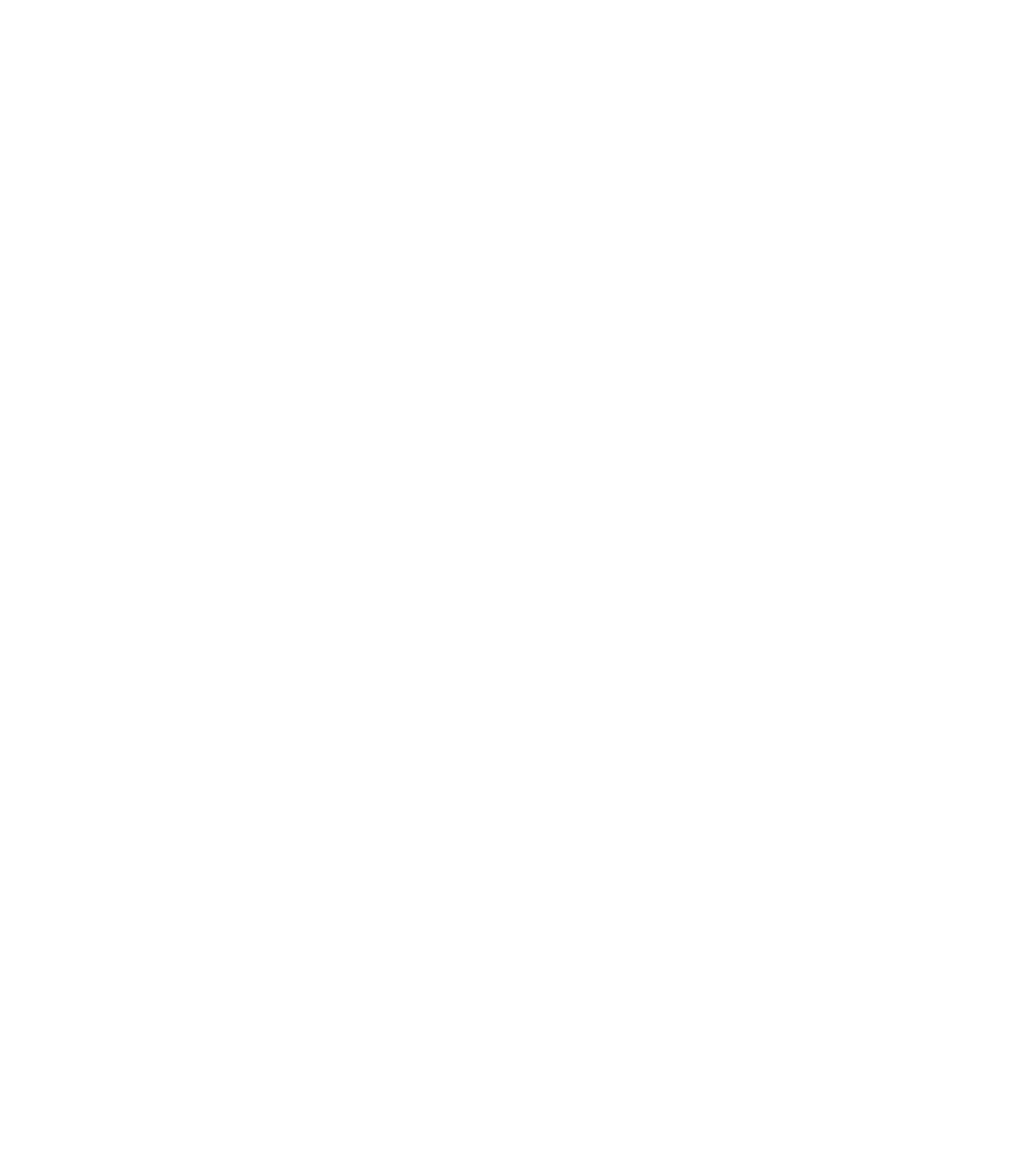
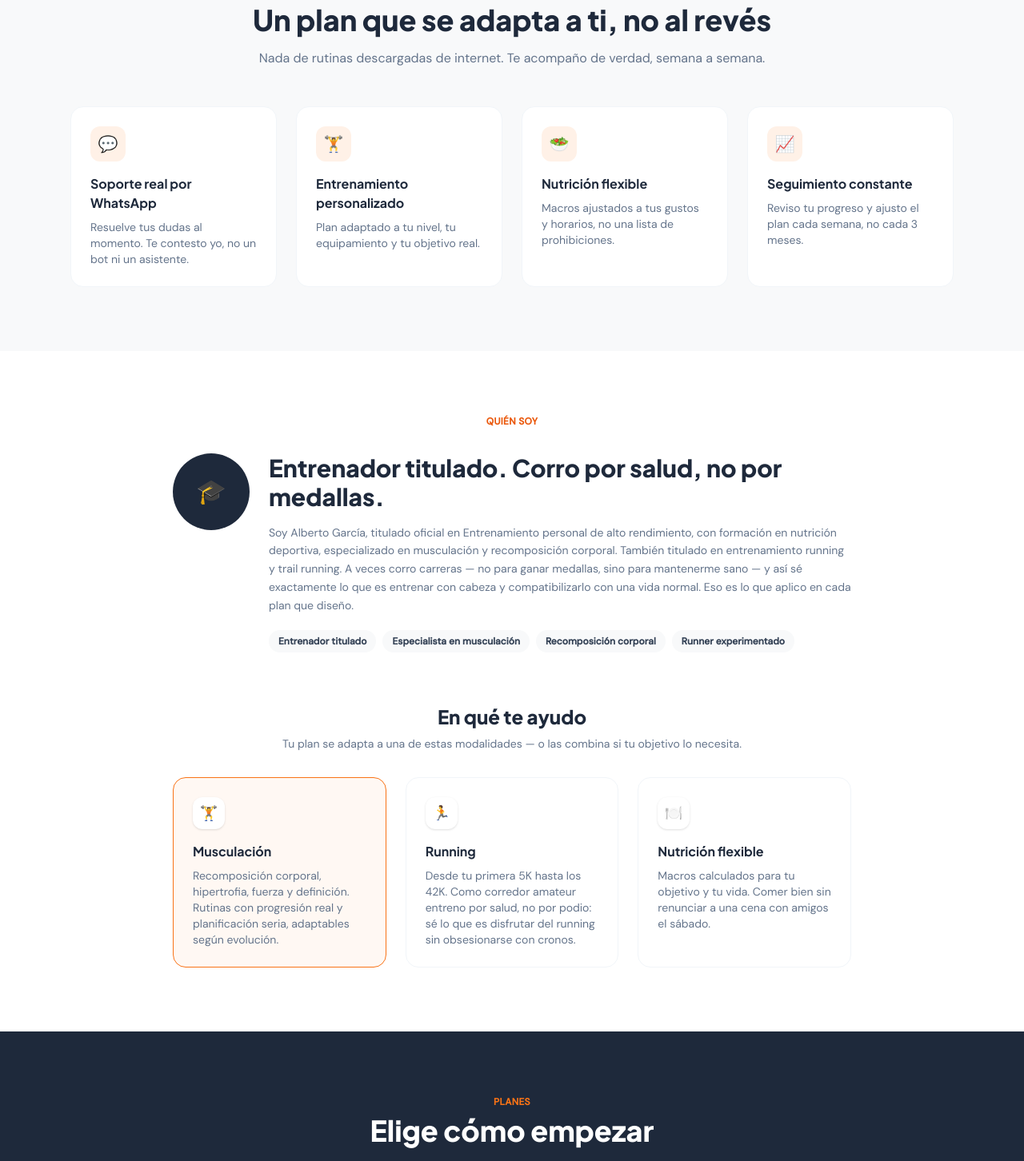
Before and after one commit to algarciasi/logicafit, a React (Vite) app: page / in a window 1280 px wide. Shown: the part 900-2352 px from the top of the page at 80% size. Before the commit the page ends 801 px from the top, so only its background shows below. Built offline with nearby package versions, Linux system fonts and the light colour scheme.

Commit message:
como trabajo

```diff
--- /dev/null
+++ b/src/components/About.jsx
@@ -0,0 +1,96 @@
+const CREDENTIALS = [
+  'Entrenador titulado',
+  'Especialista en musculación',
+  'Recomposición corporal',
+  'Runner experimentado',
+]
+
+const SPECIALTIES = [
+  {
+    icon: '🏋️',
+    title: 'Musculación',
+    highlight: true,
+    body: 'Recomposición corporal, hipertrofia, fuerza y definición. Rutinas con progresión real y planificación seria, adaptables según evolución.',
+  },
+  {
+    icon: '🏃',
+    title: 'Running',
+    body: 'Desde tu primera 5K hasta los 42K. Como corredor amateur entreno por salud, no por podio: sé lo que es disfrutar del running sin obsesionarse con cronos.',
+  },
+  {
+    icon: '🍽️',
+    title: 'Nutrición flexible',
+    body: 'Macros calculados para tu objetivo y tu vida. Comer bien sin renunciar a una cena con amigos el sábado.',
+  },
+]
+
+export default function About() {
+  return (
+    <section id="sobre-mi" className="bg-white py-20">
+      <div className="mx-auto max-w-4xl px-6">
+        <p className="text-center text-xs font-semibold uppercase tracking-wide text-orange-dark">
+          Quién soy
+        </p>
+
+        <div className="mt-8 flex flex-col items-center gap-6 text-center sm:flex-row sm:items-start sm:text-left">
+          <div className="flex h-24 w-24 shrink-0 items-center justify-center rounded-full bg-navy text-3xl text-white">
+            🎓
+          </div>
+          <div>
+            <h2 className="font-display text-2xl font-extrabold text-navy sm:text-3xl">
+              Entrenador titulado. Corro por salud, no por medallas.
+            </h2>
+            <p className="mt-4 text-sm leading-relaxed text-text-secondary">
+              Soy Alberto García, titulado oficial en Entrenamiento personal de
+              alto rendimiento, con formación en nutrición deportiva,
+              especializado en musculación y recomposición corporal. También
+              titulado en entrenamiento running y trail running. A veces
+              corro carreras — no para ganar medallas, sino para mantenerme
+              sano — y así sé exactamente lo que es entrenar con cabeza y
+              compatibilizarlo con una vida normal. Eso es lo que aplico en
+              cada plan que diseño.
+            </p>
+
+            <div className="mt-5 flex flex-wrap justify-center gap-2 sm:justify-start">
+              {CREDENTIALS.map((c) => (
+                <span
+                  key={c}
+                  className="rounded-full bg-surface-soft px-3 py-1.5 text-xs font-semibold text-navy-light"
+                >
+                  {c}
+                </span>
+              ))}
+            </div>
+          </div>
+        </div>
+
+        <div className="mt-16">
+          <h3 className="text-center font-display text-2xl font-extrabold text-navy">
+            En qué te ayudo
+          </h3>
+          <p className="mt-2 text-center text-sm text-text-secondary">
+            Tu plan se adapta a una de estas modalidades — o las combina si tu
+            objetivo lo necesita.
+          </p>
+
+          <div className="mt-8 grid gap-6 sm:grid-cols-3">
+            {SPECIALTIES.map(({ icon, title, body, highlight }) => (
+              <div
+                key={title}
+                className={`rounded-2xl border p-6 ${
+                  highlight ? 'border-orange bg-orange/5' : 'border-slate-100 bg-white'
+                }`}
+              >
+                <div className="flex h-10 w-10 items-center justify-center rounded-xl bg-white text-lg shadow-sm">
+                  {icon}
+                </div>
+                <h4 className="mt-4 font-display font-bold text-navy">{title}</h4>
+                <p className="mt-2 text-sm text-text-secondary">{body}</p>
+              </div>
+            ))}
+          </div>
+        </div>
+      </div>
+    </section>
+  )
+}
--- /dev/null
+++ b/src/components/FinalCta.jsx
@@ -0,0 +1,45 @@
+export default function FinalCta() {
+  return (
+    <section className="bg-white py-20">
+      <div className="mx-auto grid max-w-4xl gap-6 px-6 sm:grid-cols-2">
+        <div className="flex flex-col items-center gap-3 rounded-2xl border border-slate-100 bg-surface-soft px-8 py-10 text-center">
+          <span className="flex h-12 w-12 items-center justify-center rounded-full bg-whatsapp text-2xl text-white">
+            💬
+          </span>
+          <h3 className="font-display text-lg font-bold text-navy">
+            ¿Aún tienes dudas?
+          </h3>
+          <p className="text-sm text-text-secondary">
+            Cuéntame tu situación por WhatsApp y te digo sin compromiso qué
+            plan te encaja mejor.
+          </p>
+          <a
+            href="https://wa.me/"
+            className="mt-2 inline-flex items-center gap-2 rounded-full bg-whatsapp px-6 py-3 text-sm font-semibold text-white transition hover:brightness-95"
+          >
+            Hablar por WhatsApp
+          </a>
+        </div>
+
+        <div className="flex flex-col items-center gap-3 rounded-2xl border border-slate-100 bg-surface-soft px-8 py-10 text-center">
+          <span className="flex h-12 w-12 items-center justify-center rounded-full bg-orange text-2xl text-white">
+            🏆
+          </span>
+          <h3 className="font-display text-lg font-bold text-navy">
+            Empieza gratis ahora mismo
+          </h3>
+          <p className="text-sm text-text-secondary">
+            Calcula tus calorías y macros exactos con mi calculadora premium.
+            Sin registro, sin email, sin trampas.
+          </p>
+          <a
+            href="/calculadora"
+            className="mt-2 inline-flex items-center gap-2 rounded-full bg-orange px-6 py-3 text-sm font-semibold text-white transition hover:bg-orange-dark"
+          >
+            Ir a la calculadora gratuita →
+          </a>
+        </div>
+      </div>
+    </section>
+  )
+}
--- /dev/null
+++ b/src/components/HowItWorks.jsx
@@ -0,0 +1,58 @@
+const ITEMS = [
+  {
+    icon: '💬',
+    title: 'Soporte real por WhatsApp',
+    body: 'Resuelve tus dudas al momento. Te contesto yo, no un bot ni un asistente.',
+  },
+  {
+    icon: '🏋️',
+    title: 'Entrenamiento personalizado',
+    body: 'Plan adaptado a tu nivel, tu equipamiento y tu objetivo real.',
+  },
+  {
+    icon: '🥗',
+    title: 'Nutrición flexible',
+    body: 'Macros ajustados a tus gustos y horarios, no una lista de prohibiciones.',
+  },
+  {
+    icon: '📈',
+    title: 'Seguimiento constante',
+    body: 'Reviso tu progreso y ajusto el plan cada semana, no cada 3 meses.',
+  },
+]
+
+export default function HowItWorks() {
+  return (
+    <section id="metodo" className="bg-surface-soft py-20">
+      <div className="mx-auto max-w-6xl px-6">
+        <div className="mx-auto max-w-2xl text-center">
+          <p className="text-xs font-semibold uppercase tracking-wide text-orange-dark">
+            Así trabajamos
+          </p>
+          <h2 className="mt-2 font-display text-3xl font-extrabold text-navy sm:text-4xl">
+            Un plan que se adapta a ti, no al revés
+          </h2>
+          <p className="mt-4 text-text-secondary">
+            Nada de rutinas descargadas de internet. Te acompaño de verdad,
+            semana a semana.
+          </p>
+        </div>
+
+        <div className="mt-12 grid gap-6 sm:grid-cols-2 lg:grid-cols-4">
+          {ITEMS.map(({ icon, title, body }) => (
+            <div
+              key={title}
+              className="rounded-2xl border border-slate-100 bg-white p-6 transition hover:border-orange-light hover:shadow-md"
+            >
+              <div className="flex h-11 w-11 items-center justify-center rounded-xl bg-orange/10 text-xl">
+                {icon}
+              </div>
+              <h3 className="mt-4 font-display font-bold text-navy">{title}</h3>
+              <p className="mt-2 text-sm text-text-secondary">{body}</p>
+            </div>
+          ))}
+        </div>
+      </div>
+    </section>
+  )
+}
--- /dev/null
+++ b/src/components/PricingTeaser.jsx
@@ -0,0 +1,32 @@
+import { Link } from 'react-router-dom'
+import FounderSpots from './FounderSpots'
+
+export default function PricingTeaser() {
+  return (
+    <section id="planes" className="bg-navy py-20">
+      <div className="mx-auto max-w-2xl px-6 text-center">
+        <p className="text-xs font-semibold uppercase tracking-wide text-orange">
+          Planes
+        </p>
+        <h2 className="mt-2 font-display text-3xl font-extrabold text-white sm:text-4xl">
+          Elige cómo empezar
+        </h2>
+        <p className="mt-4 text-sm text-slate-300">
+          Un plan claro para cada situación. Sin permanencia, sin letra
+          pequeña.
+        </p>
+
+        <div className="mt-8 rounded-2xl bg-white p-2">
+          <FounderSpots taken={6} />
+        </div>
+
+        <Link
+          to="/planes"
+          className="mt-8 inline-flex items-center gap-2 rounded-full bg-orange px-8 py-3.5 text-sm font-semibold text-white shadow-lg shadow-orange/25 transition hover:bg-orange-dark"
+        >
+          Ver los 3 planes →
+        </Link>
+      </div>
+    </section>
+  )
+}
--- a/src/pages/Home.jsx
+++ b/src/pages/Home.jsx
@@ -1,5 +1,17 @@
 import Hero from '../components/Hero'
+import HowItWorks from '../components/HowItWorks'
+import About from '../components/About'
+import PricingTeaser from '../components/PricingTeaser'
+import FinalCta from '../components/FinalCta'
 
 export default function Home() {
-  return <Hero />
+  return (
+    <>
+      <Hero />
+      <HowItWorks />
+      <About />
+      <PricingTeaser />
+      <FinalCta />
+    </>
+  )
 }
```
